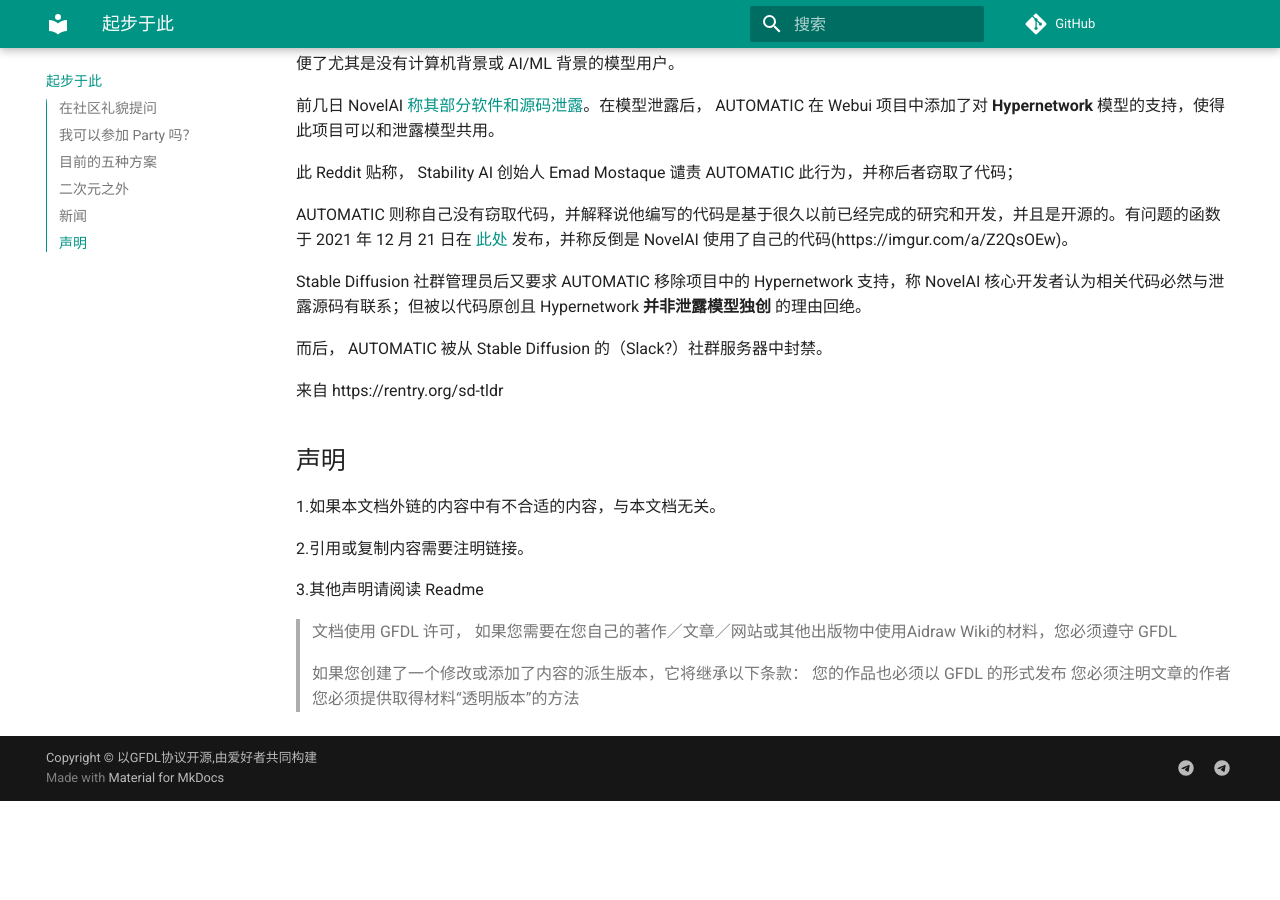
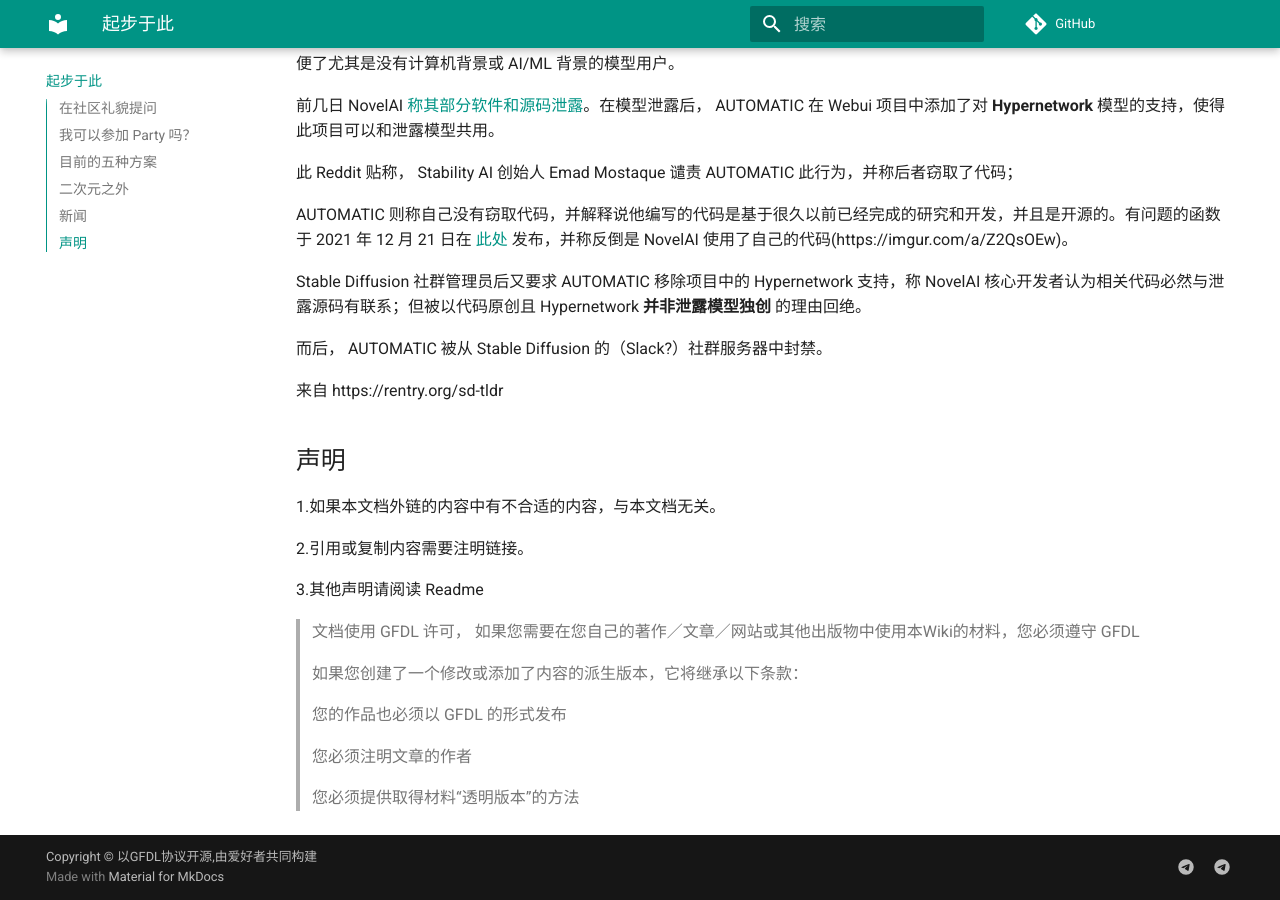
Before and after one commit to sudoskys/StableDiffusionBook, an MkDocs documentation site: the page built from docs/2_prepare.md, in a window 1280 px wide and 900 px high, scrolled down 4487 px. Built offline with MkDocs 1.6.1 and Material for MkDocs 9.7.7, drawn with Linux system fonts in a browser that asks for light colours; comment, search, counter and statistics services are not loaded; before the commit the page ends 5288 px from its top, so only the background shows below that.

Commit message:
格式化

```diff
--- a/docs/2_prepare.md
+++ b/docs/2_prepare.md
@@ -211,9 +211,12 @@
 3.其他声明请阅读 Readme
 
 >文档使用 GFDL 许可，
->如果您需要在您自己的著作／文章／网站或其他出版物中使用Aidraw Wiki的材料，您必须遵守 GFDL
+>如果您需要在您自己的著作／文章／网站或其他出版物中使用本Wiki的材料，您必须遵守 GFDL
 
 >如果您创建了一个修改或添加了内容的派生版本，它将继承以下条款：
+
 >您的作品也必须以 GFDL 的形式发布
+
 >您必须注明文章的作者
+
 >您必须提供取得材料“透明版本”的方法
```
